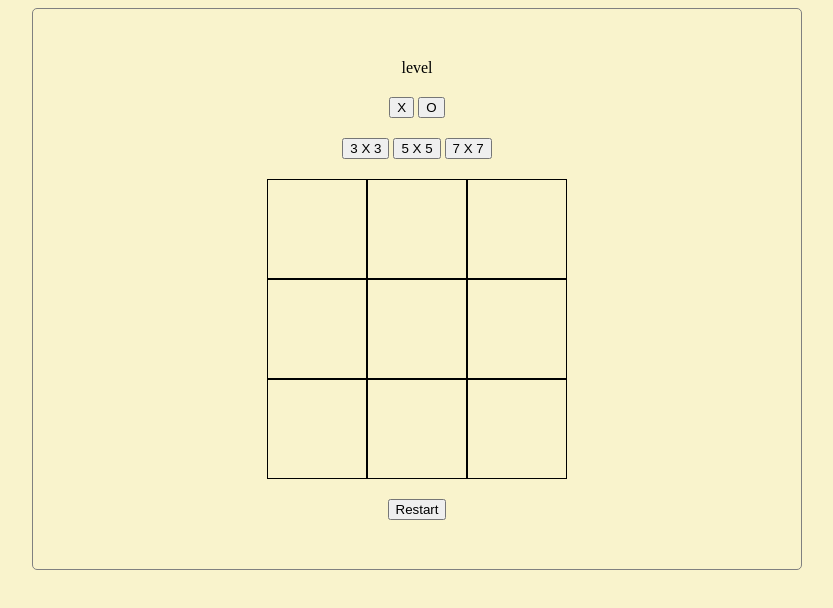
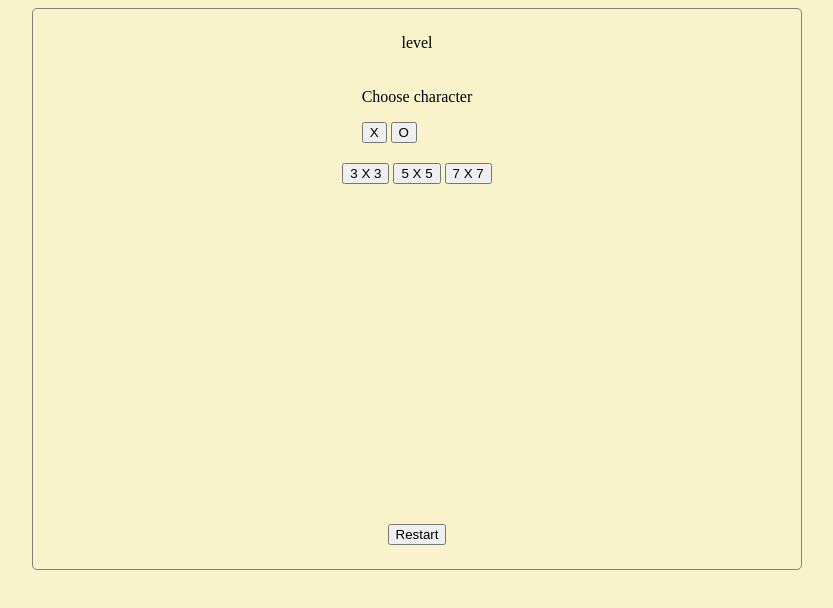
Before and after one commit to hanguyen291298/tic-tac-toe, a plain HTML site: page index.html in a window 1280 px wide. Shown: the whole page, without its empty margins (223-1056 px from the left). Drawn offline with Linux system fonts and the light colour scheme.

Commit message:
update index.html

```diff
--- a/index.html
+++ b/index.html
@@ -10,6 +10,7 @@
     <div class="container">
         <div class="level">level</div>
         <div class="Chose-character">
+            <p>Choose character</p>
             <button mark = "X">X</button>
             <button mark = "O">O</button>
         </div>
@@ -23,6 +24,7 @@
         </div>
         <button class="restart">Restart</button>
     </div>
-    <script src="index.js"></script>
+    <div class="show-winner"></div>
+    <script src="test.js"></script>
 </body>
 </html>
```
